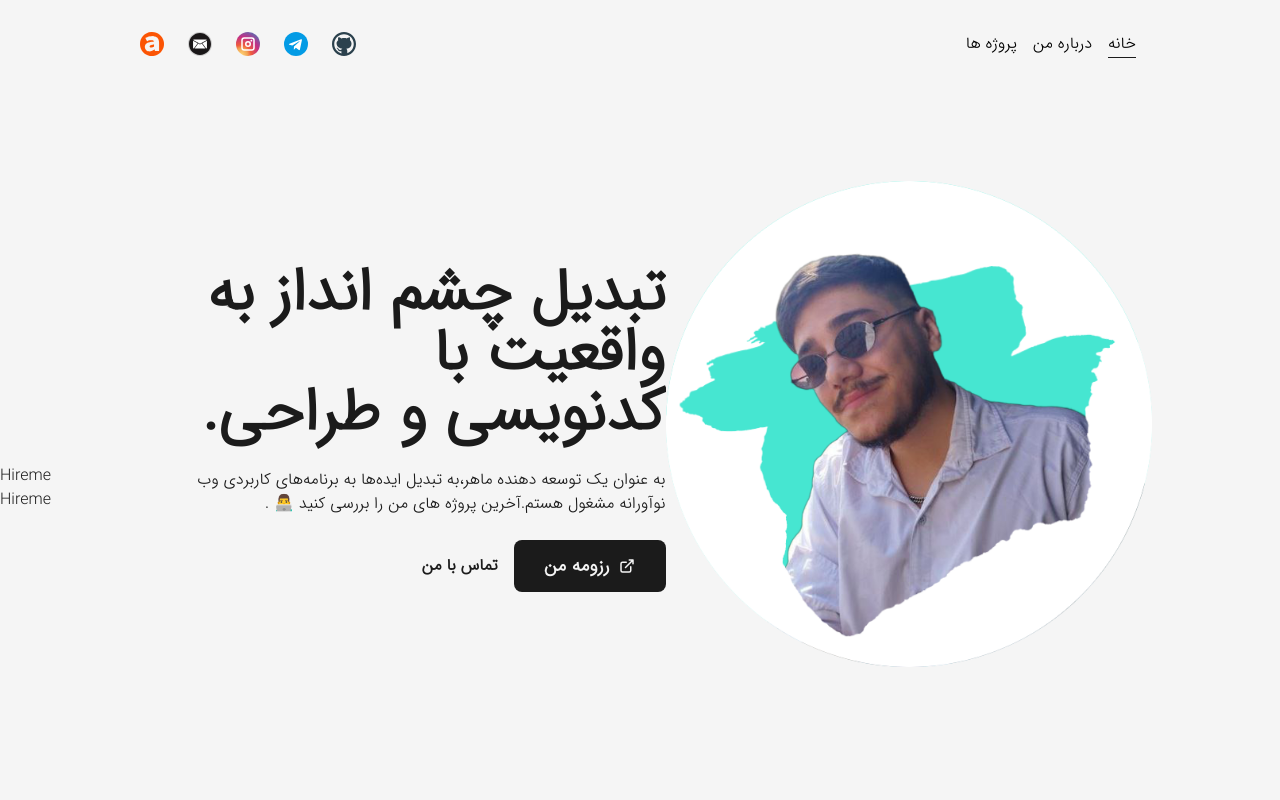
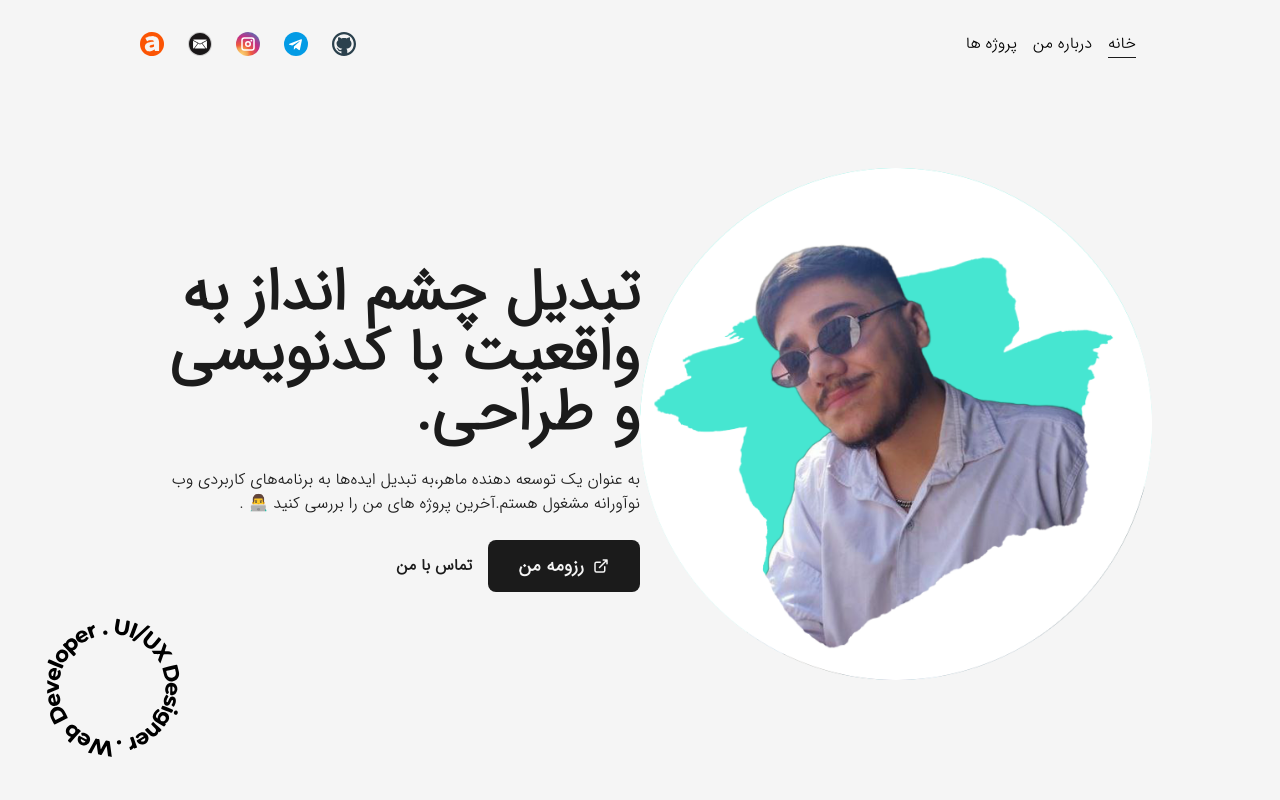
Before and after one commit to pooulad/pooulad.github.io, a Next.js app: page / in a window 1280 px wide. Shown: the top 800 px of the page. Built offline with nearby package versions, Linux system fonts and the light colour scheme.

Commit message:
add ui for hire me icon

```diff
--- a/src/components/Hireme/Hireme.tsx
+++ b/src/components/Hireme/Hireme.tsx
@@ -1,10 +1,12 @@
+import { HiremeIcon } from "@/assets/ts";
 import React, { memo } from "react";
 
 function Hireme() {
   return (
-    <div>
-      <div>Hireme</div>
-      <div>Hireme</div>
+    <div className="fixed left-4 bottom-4 flex items-center justify-center overflow-hidden">
+      <div className="w-48 flex items-center justify-center relative h-auto">
+        <HiremeIcon className="fill-dark animate-spin-slow" />
+      </div>
     </div>
   );
 }
```
